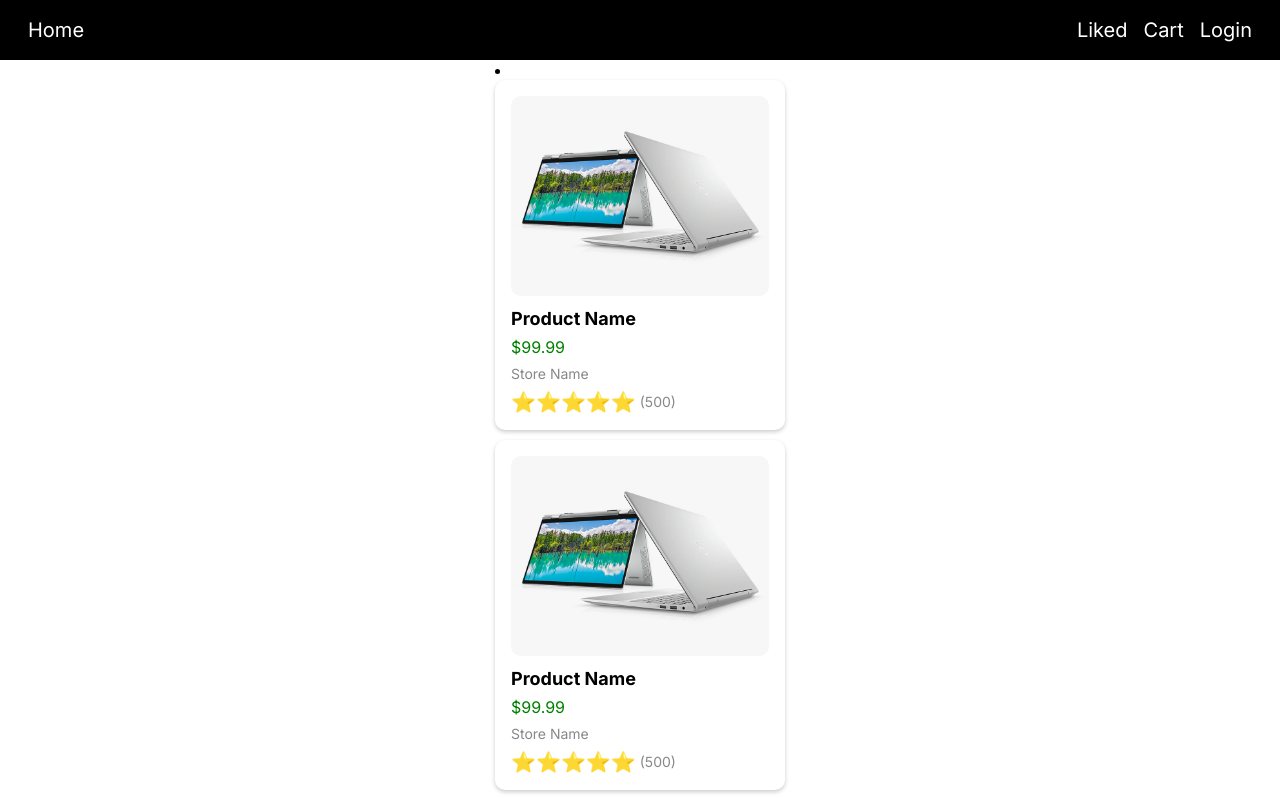
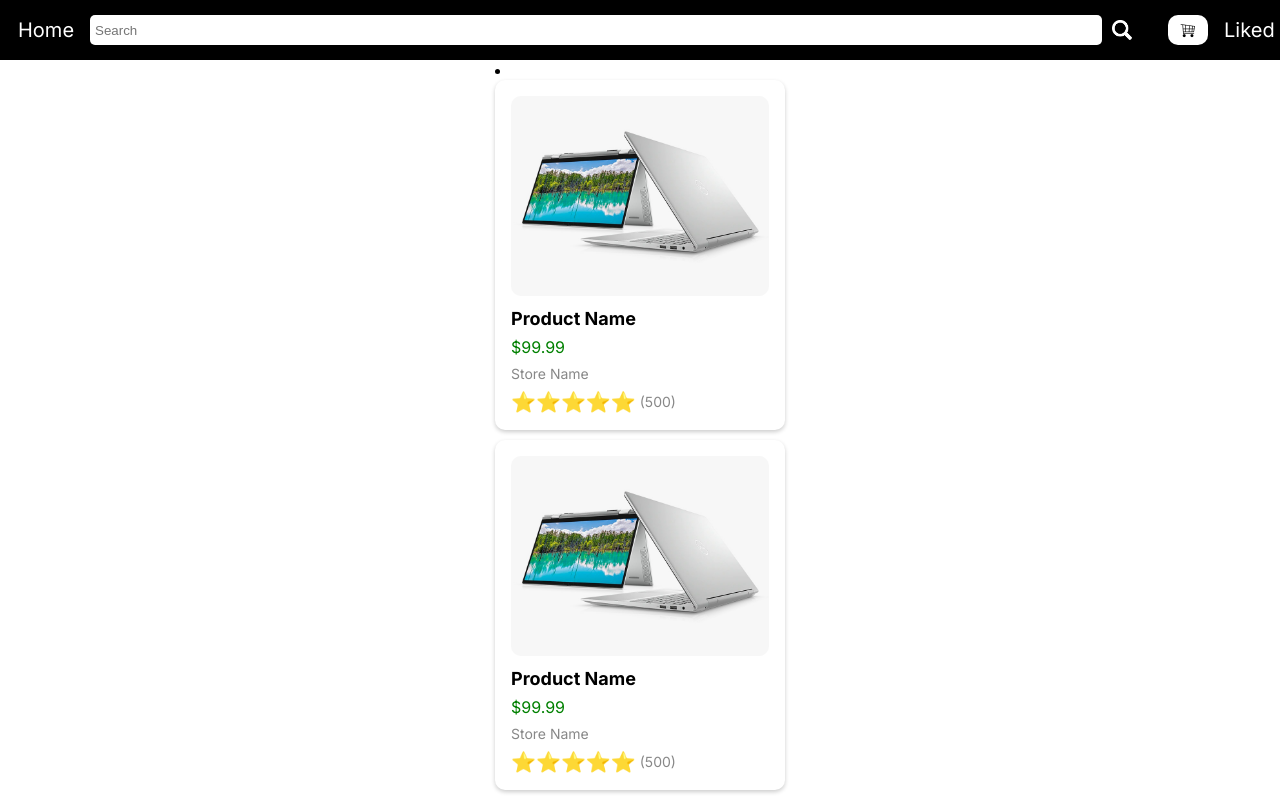
Before and after one commit to muhammadmada/wrpl_ecom, a Next.js app: page /cart in a window 1280 px wide. Shown: the top 800 px of the page. Built offline with nearby package versions, Linux system fonts and the light colour scheme.

Commit message:
update footer

```diff
--- a/components/Card_Cart.js
+++ b/components/CardCart.js
@@ -1,6 +1,6 @@
-import CardStyles from '../styles/Card_Cart.module.css';
+import CardStyles from '../styles/CardCart.module.css';
 
-const Card_Cart = () => {
+const CardCart = () => {
   return (
     <div className={CardStyles.card}>
       <img className={CardStyles.image} src="../WhatsApp Image 2023-05-27 at 11.15.28.jpeg" alt="Product" />
@@ -15,4 +15,4 @@ const Card_Cart = () => {
   );
 }
 
-export default Card_Cart;
+export default CardCart;
--- a/components/Card_Product.js
+++ b/components/CardProduct.js
@@ -17,9 +17,9 @@
 
 // export default Card_Product;
 
-import CardStyles from '../styles/Card_Product.module.css';
+import CardStyles from '../styles/CardProduct.module.css';
 
-const Card_Cart = () => {
+const CardProduct = () => {
   return (
     <div className={CardStyles.card}>
       <img className={CardStyles.image} src="../WhatsApp Image 2023-05-27 at 11.15.28.jpeg" alt="Product" />
@@ -34,4 +34,4 @@ const Card_Cart = () => {
   );
 }
 
-export default Card_Cart;
+export default CardProduct;
--- a/components/Nav.js
+++ b/components/Nav.js
@@ -1,31 +1,84 @@
-import navSyles from '../styles/Nav.module.css'
-import Link from 'next/link'
+import { useRef, useEffect } from 'react';
+import navStyles from '../styles/Nav.module.css';
+import Link from 'next/link';
+import { useRouter } from 'next/router';
 
 const Nav = () => {
+  const router = useRouter();
+
+  const handleCartClick = () => {
+    // Redirect to the cart page
+    router.push('/cart'); // Replace '/cart' with the actual link or route
+  };
+
+  const handleSearch = (e) => {
+    e.preventDefault();
+    // Get the search input value and perform search logic
+    const searchInput = e.target.elements.search.value;
+    // Perform your search logic here
+    console.log('Search input:', searchInput);
+    // Clear the input field
+    e.target.elements.search.value = '';
+  };
+
+  const navRef = useRef(null);
+
+  useEffect(() => {
+    const setSearchInputWidth = () => {
+      // Calculate the width of the space between "Home" and "Cart" buttons
+      const homeButton = navRef.current.querySelector('li:first-child');
+      const cartButton = navRef.current.querySelector('.cartButton');
+      const spaceBetween = cartButton.offsetLeft - (homeButton.offsetLeft + homeButton.offsetWidth);
+
+      // Set the width of the search bar
+      const searchInput = navRef.current.querySelector('.searchInput');
+      searchInput.style.width = `${spaceBetween}px`;
+    };
+
+    // Call the function initially and on window resize
+    setSearchInputWidth();
+    window.addEventListener('resize', setSearchInputWidth);
+
+    // Clean up the event listener on component unmount
+    return () => {
+      window.removeEventListener('resize', setSearchInputWidth);
+    };
+  }, []);
+
   return (
-        <nav className={navSyles.nav}>
-            <div className={navSyles.left}>
+    <nav className={navStyles.nav} ref={navRef}>
+      <div className={navStyles.left}>
         <ul>
           <li>
             <Link href="/">Home</Link>
           </li>
         </ul>
       </div>
-            <div className={navSyles.right}>
+      <div className={navStyles.right}>
         <ul>
           <li>
-                        <Link href='/liked'>Liked</Link>
+            <form onSubmit={handleSearch} className={navStyles.searchForm}>
+            <input type="text" name="search" placeholder="Search" className={`${navStyles.searchInput} searchInput`} />
+              <button type="submit" className={navStyles.searchButton}>
+                <img src="search-26241.png" alt="Search" className={navStyles.searchIcon} />
+              </button>
+            </form>
           </li>
           <li>
-                        <Link href='/cart'>Cart</Link>
+            <button onClick={handleCartClick} className={`${navStyles.cartButton} ${navStyles.buttonFontSize} cartButton`}>
+              <img src="shopping-cart-20391.png" alt="Cart" className={navStyles.cartIcon} />
+            </button>
           </li>
           <li>
-                        <Link href='/login'>Login</Link>
+            <Link href="/liked">Liked</Link>
+          </li>
+          <li>
+            <Link href="/login">Login</Link>
           </li>
         </ul>
       </div>
     </nav>
-    )
-}
+  );
+};
 
-export default Nav
+export default Nav;
--- a/pages/cart.tsx
+++ b/pages/cart.tsx
@@ -1,15 +1,15 @@
 import CartStyle from '../styles/Cart.module.css'
-import Card_Cart from '../components/Card_Cart'
+import CardCart from '../components/CardCart'
 
 const Cart = () => {
     return (
         <>
             <li>
                 <ul>
-                    <Card_Cart />
+                    <CardCart />
                 </ul>
                 <ul>
-                    <Card_Cart />
+                    <CardCart />
                 </ul>
             </li>
         </>
--- a/pages/index.tsx
+++ b/pages/index.tsx
@@ -1,5 +1,5 @@
 import Head from 'next/head'
-import Card_Product from '@/components/Card_Product'
+import Card_Product from '@/components/CardProduct'
 import home from '@/styles/Home.module.css'
 
 const index = () => {
--- a/styles/Nav.module.css
+++ b/styles/Nav.module.css
@@ -1,4 +1,4 @@
-.nav{
+.nav {
     top: 0px;
     height: 60px;
     padding: 10px;
@@ -6,30 +6,77 @@
     color: #fff;
     display: flex;
     align-items: center;
-    position:relative;
+    position: relative;
     justify-content: flex-start;
     font-size: 1.25rem;
     min-width: 200px;
-}
+  }
 
-.nav ul{
+  .nav ul {
     display: flex;
-    justify-content: center;
     align-items: center;
     list-style: none;
-}
+  }
 
-.nav ul li{
+  .nav ul li {
     margin: 5px .5rem;
-}
+  }
 
-.left{
-    position: absolute;
-    left: 20px;
-    right: auto;
-}
+  .left {
+    display: flex;
+    align-items: center;
+  }
 
-.right{
-    position: absolute;
-    right: 20px;
-}
+  .right {
+    display: flex;
+    align-items: center;
+    margin-left: auto;
+    margin-right: 10px;
+  }
+
+  .cartButton {
+    background-color: #ffffff; /* Change to your desired background color */
+    border: none;
+    border-radius: 10px;
+    padding: 5px 10px;
+    cursor: pointer;
+    display: flex;
+  }
+
+  .cartIcon {
+    width: 20px;
+    height: 20px;
+    /* filter: invert(100%); */
+  }
+
+  .searchForm {
+    display: flex;
+    align-items: center;
+  }
+
+  .searchInput {
+    flex: 1;
+    width: auto;
+    max-width: 1020px;
+    max-width: 70rem;
+    height: 30px;
+    padding: 5px;
+    border-radius: 5px;
+    border: none;
+    margin-right: 10px;
+  }
+
+  .searchButton {
+    background-color: transparent;
+    border: none;
+    cursor: pointer;
+    display: flex;
+    align-items: center;
+    margin-right: 20px;
+  }
+
+  .searchIcon {
+    width: 20px;
+    height: 20px;
+    filter: invert(100%);
+  }
```
Also changed, not shown: components/addToCart.js (added, +19 -0 lines), public/search-26241.png (added), public/shopping-cart-20391.png (added), styles/CardCart.module.css (renamed from styles/Card_Cart.module.css), styles/CardProduct.module.css (renamed from styles/Card_Product.module.css). Lines whose indentation alone changed are shown as unchanged.
